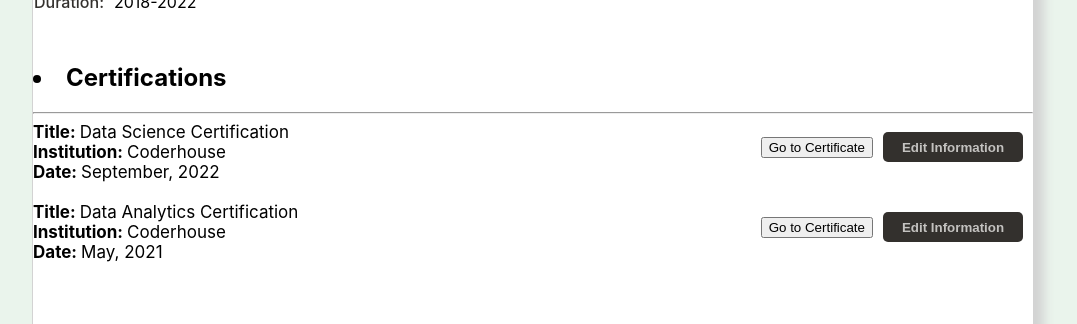
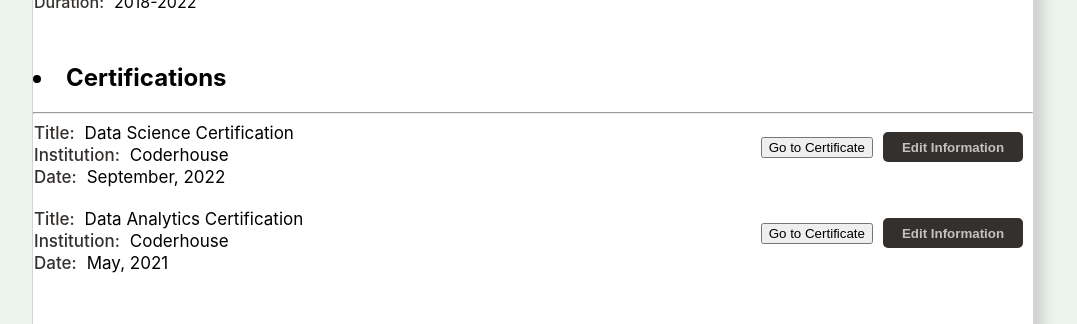
Before and after one commit to VGardella/cv-application, a React (Create React App) app in the folder cv-project/: page / in a window 1280 px wide. Shown: the part 1020-1344 px from the top of the page, without its empty margins (107-1184 px from the left). Built offline with nearby package versions, Linux system fonts and the light colour scheme.

Commit message:
refactor: add 'entry' class and replace bold tags

```diff
--- a/cv-project/src/components/education/Certifications.js
+++ b/cv-project/src/components/education/Certifications.js
@@ -38,11 +38,9 @@ function CertifCard({ values }) {
             <div>
                 <div className="card-container">
                     <div className='info-container'>
-                        <b>Title: </b> {certifications.title}
-                        <br/>
-                        <b>Institution: </b> {certifications.institution}
-                        <br/>
-                        <b>Date: </b> {certifications.date}
+                        <div className="entry"><label>Title: </label> {certifications.title}</div>
+                        <div className="entry"><label>Institution: </label> {certifications.institution}</div>
+                        <div className="entry"><label>Date: </label> {certifications.date}</div>
                     </div>
                     {/* <div className="img-container">
                         <a href={certifications.img} target="_blank" rel="noreferrer">
@@ -53,7 +51,7 @@ function CertifCard({ values }) {
                             />
                         </a>
                     </div> */}
-                    <div class="button-container">
+                    <div className="button-container">
                         <a href={certifications.img} target="_blank" rel="noreferrer">
                             <button className='img-button'>Go to Certificate</button>
                         </a>
@@ -73,14 +71,18 @@ function CertifCard({ values }) {
                 <div className="card-container">
                     <div className='form-container'>
                         <form className='cv-form'>
+                            <div className="entry">
                                 <label>Title: </label>
                                 <input name='title' value={certifications.title} onChange={handleInfo}></input>
-                            <br />
+                            </div>
+                            <div className="entry">
                                 <label>Institution: </label>
                                 <input name='institution' value={certifications.institution} onChange={handleInfo}></input>
-                            <br />
+                            </div>
+                            <div className="entry">
                                 <label>Date: </label>
                                 <input name='date' value={certifications.date} onChange={handleInfo}></input>
+                            </div>
                         </form>
                     </div>
                     {/* <div className="img-container">
@@ -96,7 +98,7 @@ function CertifCard({ values }) {
                             <input name='img' value={certifications.img} onChange={handleInfo}></input>
                         </form>
                     </div> */}
-                    <div class="button-container">
+                    <div className="button-container">
                         <a href={certifications.img} target="_blank" rel="noreferrer">
                             <button className='img-button'>Go to Certificate</button>
                         </a>
```
Lines whose indentation alone changed are shown as unchanged.
